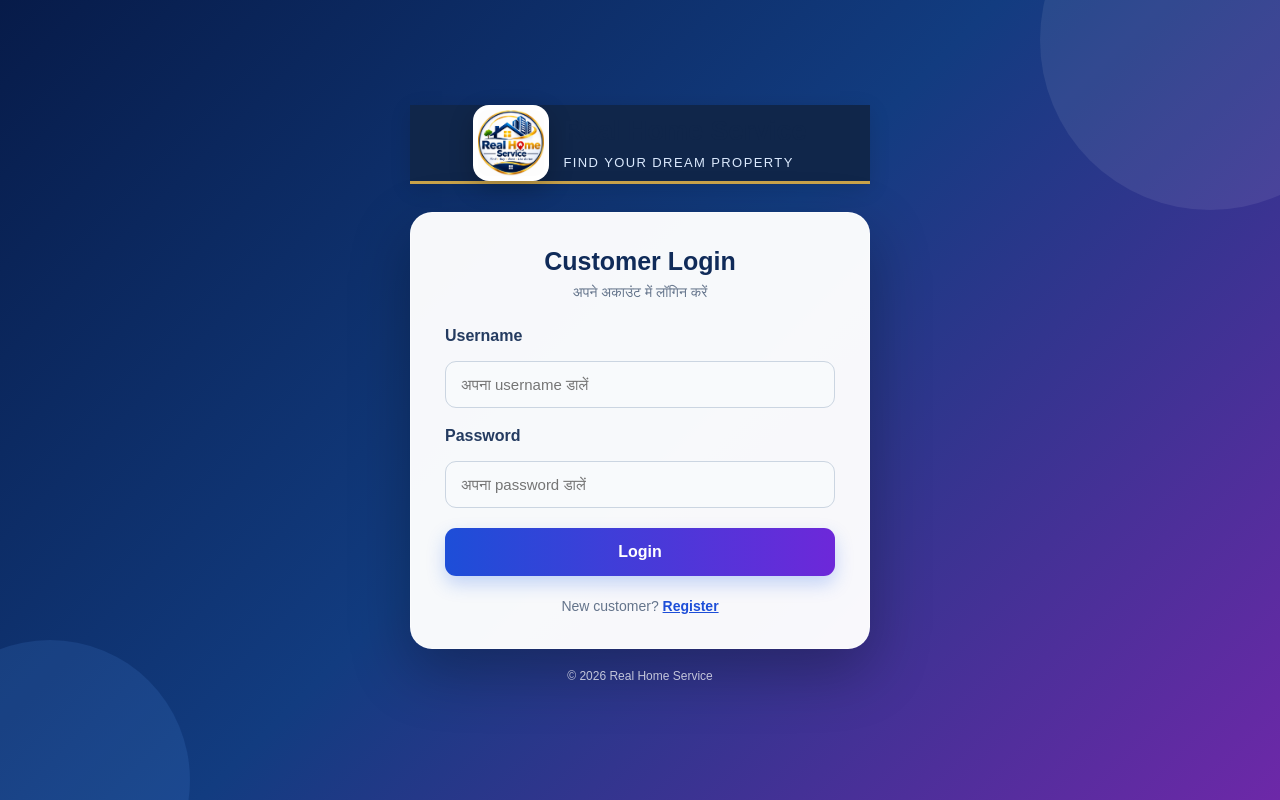
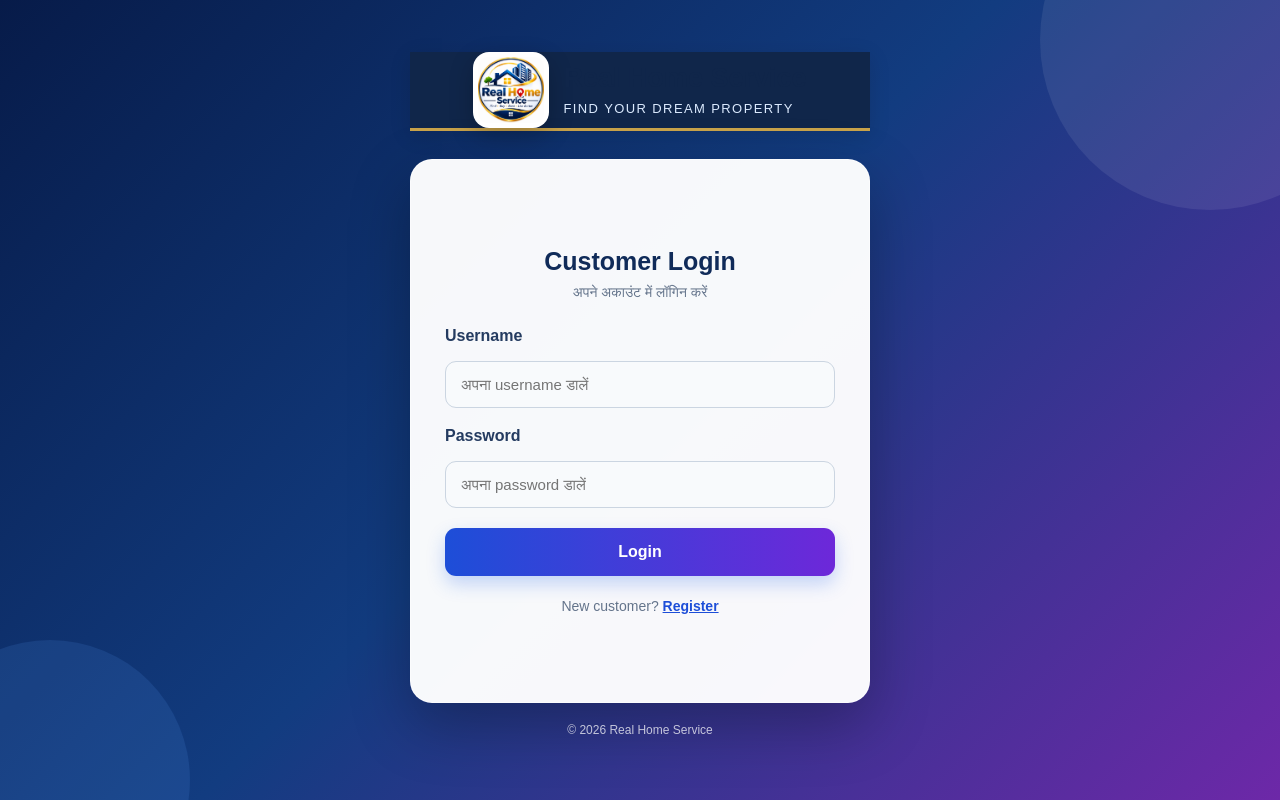
Before and after one commit to anily9536-rgb/hinreal-home-service, a Next.js app: page /login in a window 1280 px wide. Built offline with nearby package versions, Linux system fonts and the light colour scheme; no server answers.

Commit message:
Add minHeight and flex properties to login page style

```diff
--- a/app/login/page.tsx
+++ b/app/login/page.tsx
@@ -139,6 +139,10 @@ export default function LoginPage() {
           boxSizing: "border-box",
           background: "rgba(255,255,255,0.97)",
           padding: "clamp(24px, 6vw, 34px)",
+      minHeight: "68vh",
+display: "flex",
+flexDirection: "column",
+justifyContent: "center",
           borderRadius: "22px",
           boxShadow: "0 22px 60px rgba(0,0,0,0.28)",
           border: "1px solid rgba(255,255,255,0.55)"
```
